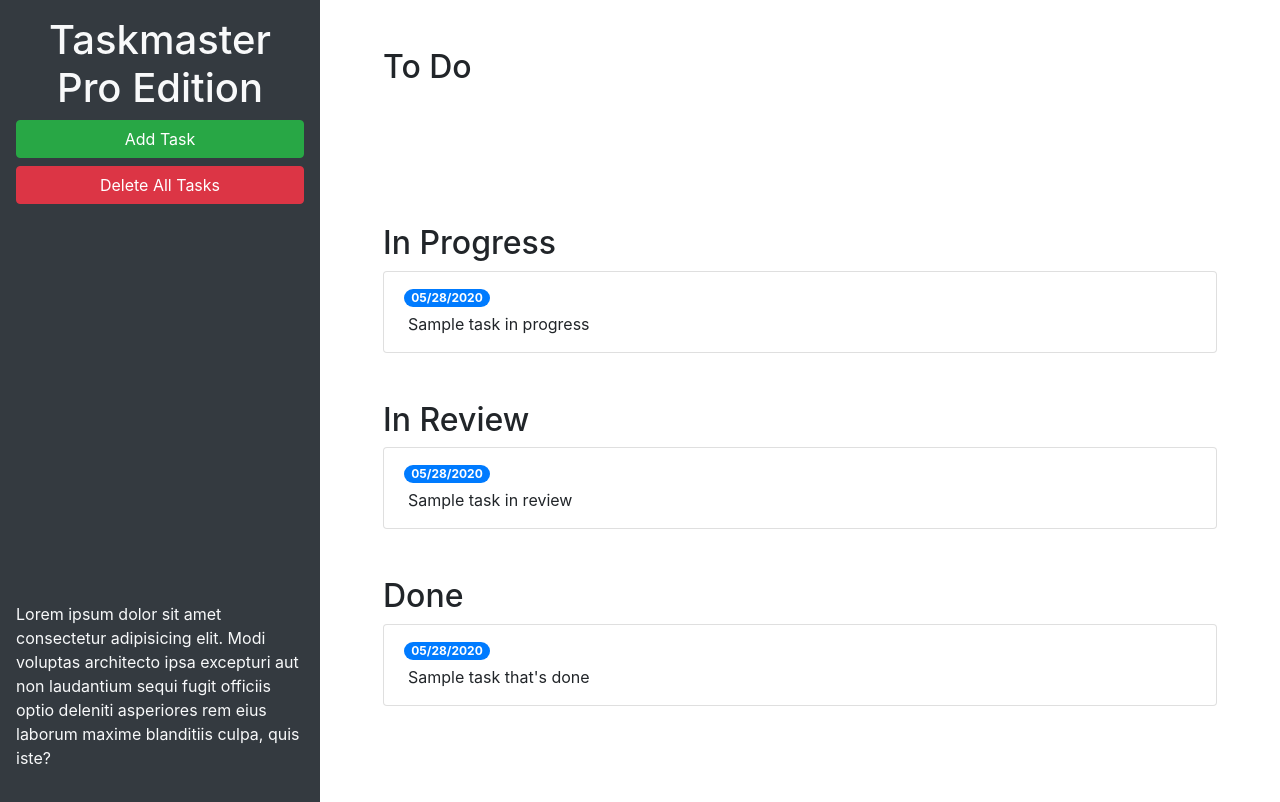
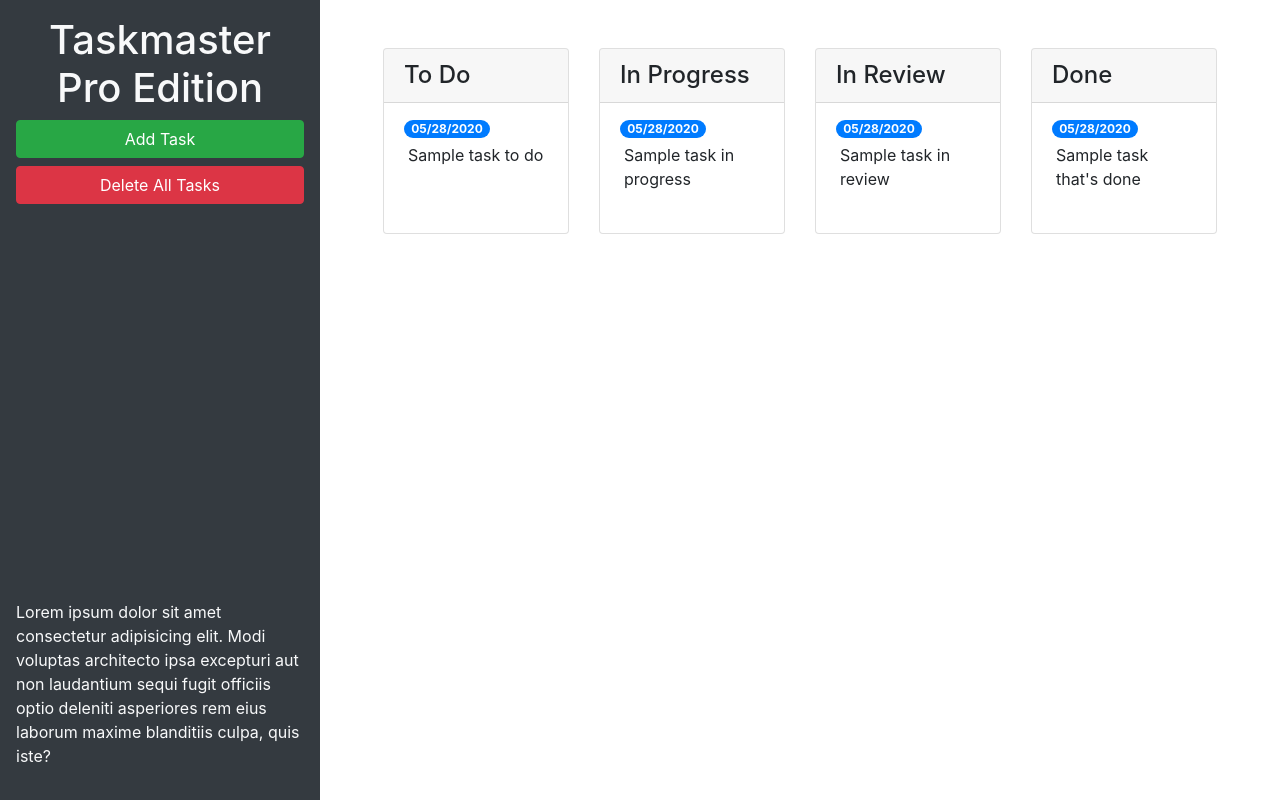
Before and after one commit to ausbosspoland/taskmaster-pro, a plain HTML site: page index.html in a window 1280 px wide. Drawn offline with nearby package versions, Linux system fonts and the light colour scheme.

Commit message:
bootstrap components

```diff
--- a/index.html
+++ b/index.html
@@ -26,42 +26,63 @@
     <main class="col-12 col-lg-9">
       <div class="m-5 row justify-content-around">
           <!-- todo start -->
-        <div class="col-12">
-            <h2>To Do</h2>
-            <ul id="list-toDo" class="list-group"> </ul>
+        <div class="col-12 col-md-6 col-xl-3 mb-3">
+            <div class="card">
+                <h4 class="card-header">
+                    To Do
+                </h4>
+                <ul id="list-toDo" class="list-group list-group-flush">
+                    <li class="list-group-item">
+                        <span class="badge badge-primary badge-pill">05/28/2020</span>
+                        <p class="m-1">Sample task to do</p>
+                    </li>
+                </ul>
+            </div>
         </div>
         <!-- todo end -->
         <!-- in progress start -->
-        <div class="col-12">
-            <h2>In Progress</h2>
-            <ul id="list-inProgress" class="list-group">
+        <div class="col-12 col-md-6 col-xl-3 mb-3">
+            <div class="card">
+                <h4 class="card-header">
+                In Progress
+                </h4>
+                <ul id="list-inProgress" class="list-group list-group-flush">
                     <li class="list-group-item">
                         <span class="badge badge-primary badge-pill">05/28/2020</span>
                         <p class="m-1">Sample task in progress</p>
                     </li>
                 </ul>
             </div>
+        </div>
         <!--  in progress end -->
         <!-- in review start -->
-        <div class="col-12">
-            <h2>In Review</h2>
-            <ul id="list-inReview" class="list-group">
+        <div class="col-12 col-md-6 col-xl-3 mb-3">
+            <div class="card">
+                <h4 class="card-header">
+                In Review
+                </h4>
+                <ul id="list-inReview" class="list-group list-group-flush">
                     <li class="list-group-item">
                         <span class="badge badge-primary badge-pill">05/28/2020</span>
                         <p class="m-1">Sample task in review</p>
                     </li>
                 </ul>
             </div>
+        </div>
         <!-- in review end -->
         <!-- done start -->
-        <div class="col-12">
-            <h2>Done</h2>
-            <ul id="list-done" class="list-group">
+        <div class="col-12 col-md-6 col-xl-3 mb-3">
+            <div class="card">
+                <h4 class="card-header">
+                Done
+                </h4>
+                <ul id="list-done" class="list-group list-group-flush">
                     <li class="list-group-item">
                         <span class="badge badge-primary badge-pill">05/28/2020</span>
                         <p class="m-1">Sample task that's done</p>
                     </li>
                 </ul>
+            </div>
         </div>
         <!-- done end -->
       </div>
@@ -83,11 +104,11 @@
           <form>
             <div class="form-group">
               <label for="modalTaskDescription">Task description</label>
-              <textarea id="modalTaskDescription" rows="3"></textarea>
+              <textarea id="modalTaskDescription" rows="3" class="form-control"></textarea>
             </div>
             <div class="form-group">
               <label for="modalDueDate">Due date</label>
-              <input type="text" id="modalDueDate" placeholder="mm/dd/yyyy" autocomplete="off" />
+              <input type="text" class="form-control" id="modalDueDate" placeholder="mm/dd/yyyy" autocomplete="off" />
             </div>
           </form>
         </div>
```
Lines whose indentation alone changed are shown as unchanged.
